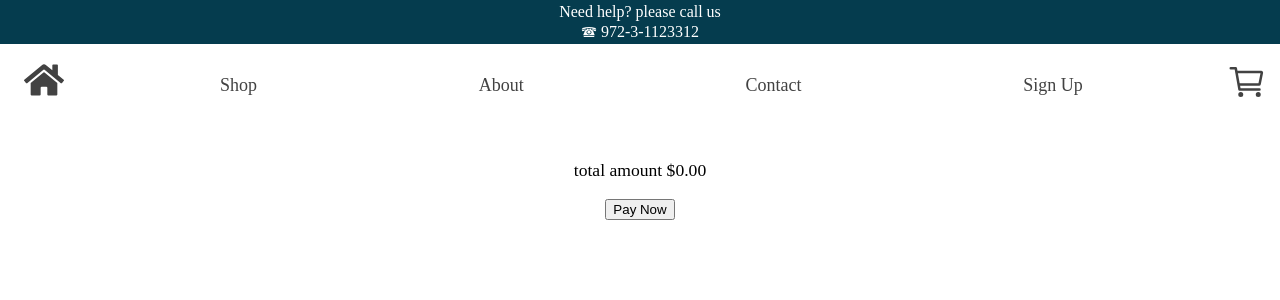
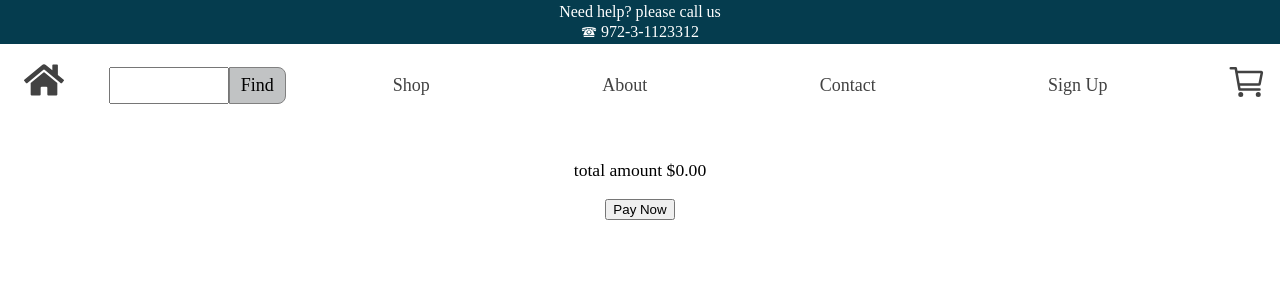
Before and after one commit to doxam1/shopping_cart, a React (Vite) app: page /cart in a window 1280 px wide. Shown: the top 300 px of the page. Built offline with nearby package versions, Linux system fonts and the light colour scheme.

Commit message:
add search for items in navbar

```diff
--- a/src/App.jsx
+++ b/src/App.jsx
@@ -22,6 +22,7 @@ const ClientContext = createContext();
 
 function App() {
   const [cart, setCart] = useState([]);
+  const [searchStr, setSearchStr] = useState(null);
 
   // get cart on rerenders&page refresh from local storages:
   useEffect(() => {
@@ -31,7 +32,8 @@ function App() {
 
   return (
     <>
-      <ClientContext.Provider value={{ cart, setCart }}>
+      <ClientContext.Provider
+        value={{ cart, setCart, searchStr, setSearchStr }}>
         <RouterProvider router={router} />
       </ClientContext.Provider>
     </>
--- a/src/components/Navbar.jsx
+++ b/src/components/Navbar.jsx
@@ -5,6 +5,7 @@ import { GiRotaryPhone } from "react-icons/gi";
 import { IoCartOutline } from "react-icons/io5";
 import { useContext } from "react";
 import { ClientContext } from "../App";
+import Search from "./Search";
 
 const Wrapper = styled.div`
   /* padding: 1rem; */
@@ -49,7 +50,7 @@ const Wrapper = styled.div`
 
   & a:hover {
     opacity: 75%;
-    &:not(.icon):not(.iconCart) {
+    &:not(.icon):not(.iconCart):not(.searchBtn) {
       text-decoration-line: underline;
       text-underline-offset: 1rem;
       color: #053c4e;
@@ -88,7 +89,7 @@ const Header = styled(Wrapper)`
 `;
 const navLinkActiveStyle = ({ isActive }) => {
   return {
-    color: isActive ? "#077599" : "",
+    color: isActive ? "#899ea3" : "",
   };
 };
 const Navbar = () => {
@@ -107,6 +108,7 @@ const Navbar = () => {
         <NavLink to="/" className={"icon"}>
           <FaHome />
         </NavLink>
+        <Search />
         <div className="menu">
           <NavLink to="shop" style={navLinkActiveStyle}>
             Shop
--- /dev/null
+++ b/src/components/Search.jsx
@@ -0,0 +1,44 @@
+import Products from "./productFetch/Products";
+import styled from "styled-components";
+import { Link } from "react-router-dom";
+import { useContext } from "react";
+import { ClientContext } from "../App";
+
+const Label = styled.label`
+  display: flex;
+
+  #search {
+    max-width: 120px;
+  }
+
+  .searchBtn {
+    color: black;
+    border: 1px solid gray;
+    border-radius: 0 8px 8px 0;
+    background-color: #c1c3c4;
+  }
+`;
+
+const Search = () => {
+  const { setSearchStr } = useContext(ClientContext);
+
+  const handleSearchInput = (e) => {
+    if (e.target.value.indexOf(" ") >= 0) {
+      return;
+    }
+    return setSearchStr(e.target.value);
+  };
+
+  return (
+    <>
+      <Label htmlFor="search">
+        <input type="text" id="search" onChange={(e) => handleSearchInput(e)} />
+        <Link to="shop" className="searchBtn">
+          Find
+        </Link>
+      </Label>
+    </>
+  );
+};
+
+export default Search;
--- a/src/components/productFetch/Products.jsx
+++ b/src/components/productFetch/Products.jsx
@@ -3,6 +3,9 @@ import { useEffect, useState } from "react";
 import styled from "styled-components";
 import ProductCard from "./ProductCard";
 import { FadeLoader } from "react-spinners";
+import PropTypes from "prop-types";
+import { useContext } from "react";
+import { ClientContext } from "../../App";
 
 const Spinner = styled(FadeLoader)`
   margin: 0 auto;
@@ -21,13 +24,21 @@ const Products = () => {
   const [loading, setLoading] = useState(true);
   const [error, setError] = useState(null);
 
+  const { searchStr } = useContext(ClientContext);
+
   useEffect(() => {
     const fetchProductData = async () => {
       try {
         const Products = await getFetcherWithNativeFetch(
           "https://fakestoreapi.com/products"
         );
-        setData(Products);
+        let inventory;
+        searchStr
+          ? (inventory = Products.filter((item) =>
+              item.title.toLowerCase().includes(searchStr.toLowerCase())
+            ))
+          : (inventory = Products);
+        setData(inventory);
         setError(null);
       } catch (err) {
         setError(err.message);
@@ -38,7 +49,15 @@ const Products = () => {
     };
 
     fetchProductData();
-  }, []);
+  }, [searchStr]);
+
+  // let filterdItems;
+
+  // if (searchStr && data) {
+  //   filterdItems = data.filter((item) =>
+  //     item.title.toLowerCase().includes(searchStr.toLowerCase())
+  //   );
+  // }
 
   return (
     <>
@@ -64,3 +83,7 @@ const Products = () => {
 };
 
 export default Products;
+
+Products.propTypes = {
+  search: PropTypes.bool,
+};
--- a/src/layouts/Layout.jsx
+++ b/src/layouts/Layout.jsx
@@ -1,11 +1,14 @@
 import Navbar from "../components/Navbar";
 import { Outlet } from "react-router-dom";
+import { useState } from "react";
 
 const Layout = () => {
+  const [searchStr, setSearchStr] = useState("");
+
   return (
     <>
       <Navbar />
-      <Outlet />
+      <Outlet context={[searchStr, setSearchStr]} />
     </>
   );
 };
--- a/vite.config.js
+++ b/vite.config.js
@@ -4,4 +4,9 @@ import react from "@vitejs/plugin-react";
 // https://vite.dev/config/
 export default defineConfig({
   plugins: [react()],
+  test: {
+    globals: true,
+    environment: "jsdom",
+    setupFiles: "./tests/setup.js",
+  },
 });
```
Also changed, not shown: package.json (+8 -2 lines), src/tests/setup.js (added, +9 -0 lines), 2 other files (tests, documents, lock files or other folders).
